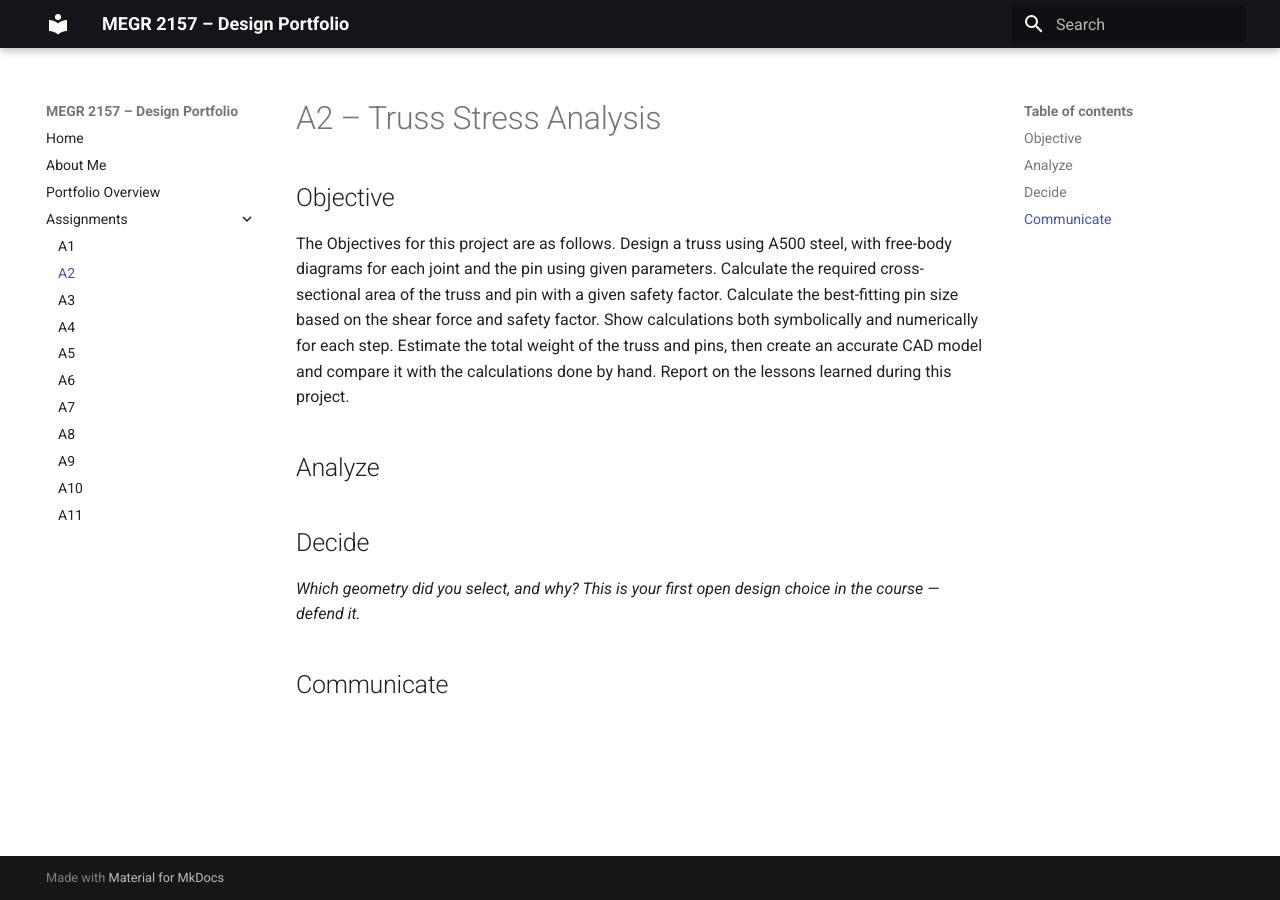
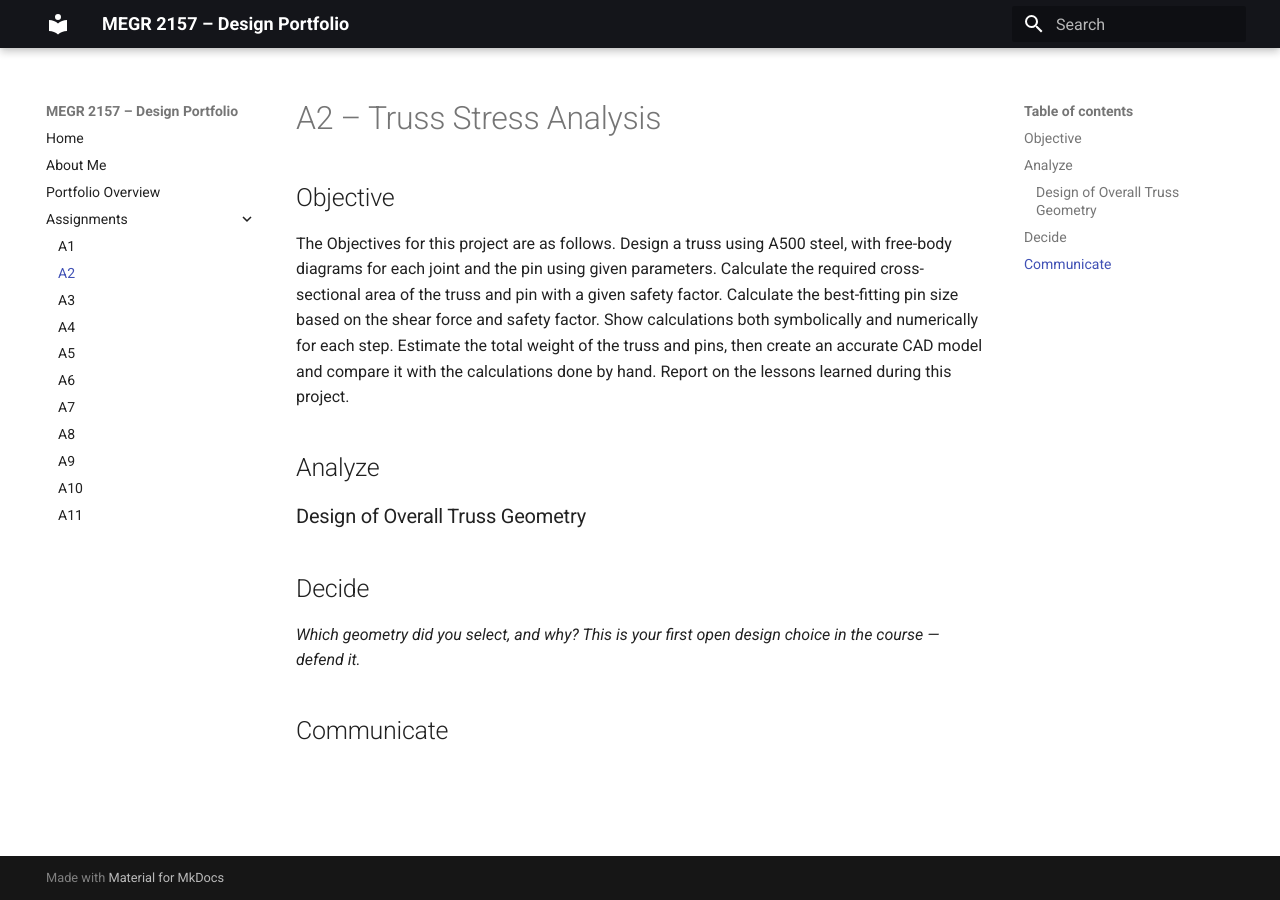
Before and after one commit to pbrown95-glitch/megr2157-portfolio, an MkDocs documentation site: the page built from docs/assignments/A02/index.md, in a window 1280 px wide. Built offline with MkDocs 1.6.1 and Material for MkDocs 9.7.7, drawn with Linux system fonts in a browser that asks for light colours.

Commit message:
Update index.md

```diff
--- a/docs/assignments/A02/index.md
+++ b/docs/assignments/A02/index.md
@@ -6,7 +6,7 @@ The Objectives for this project are as follows. Design a truss using A500 steel,
 
 ## Analyze
 
-
+### Design of Overall Truss Geometry
 
 
 
```
